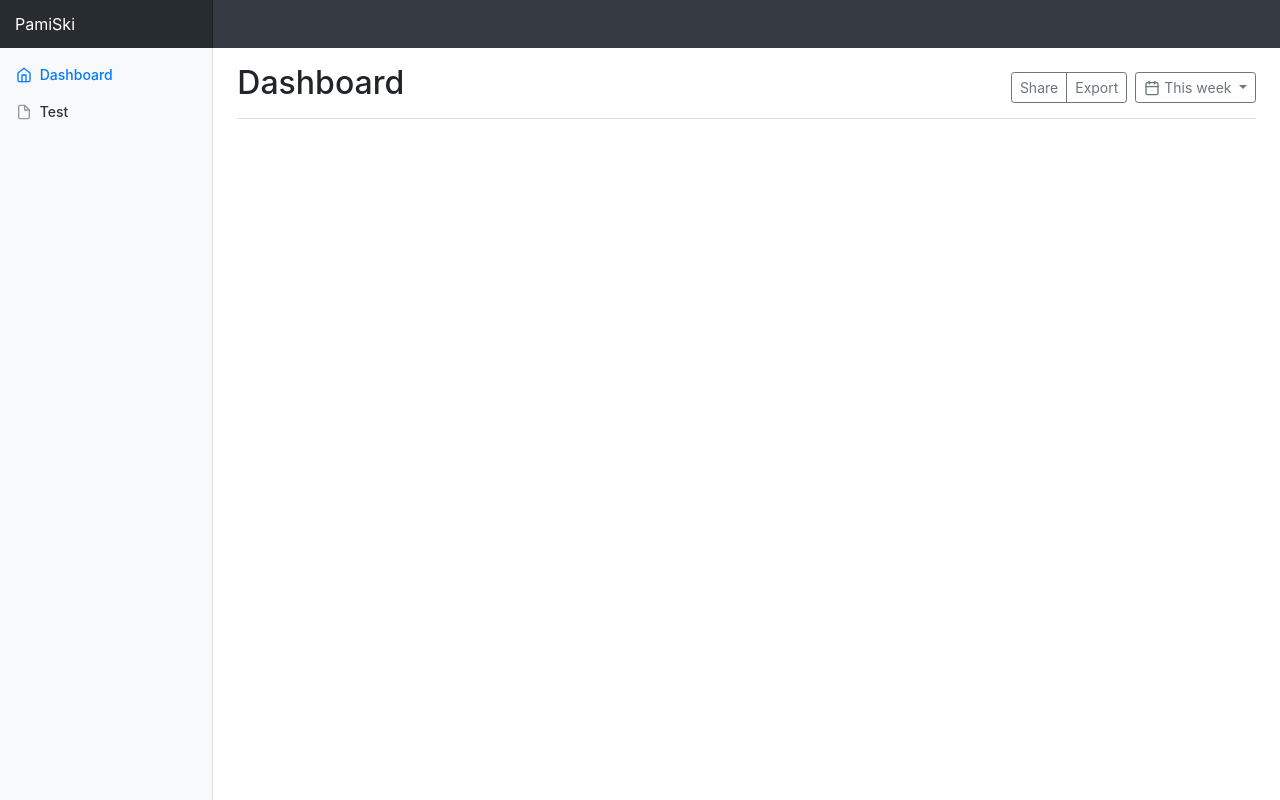
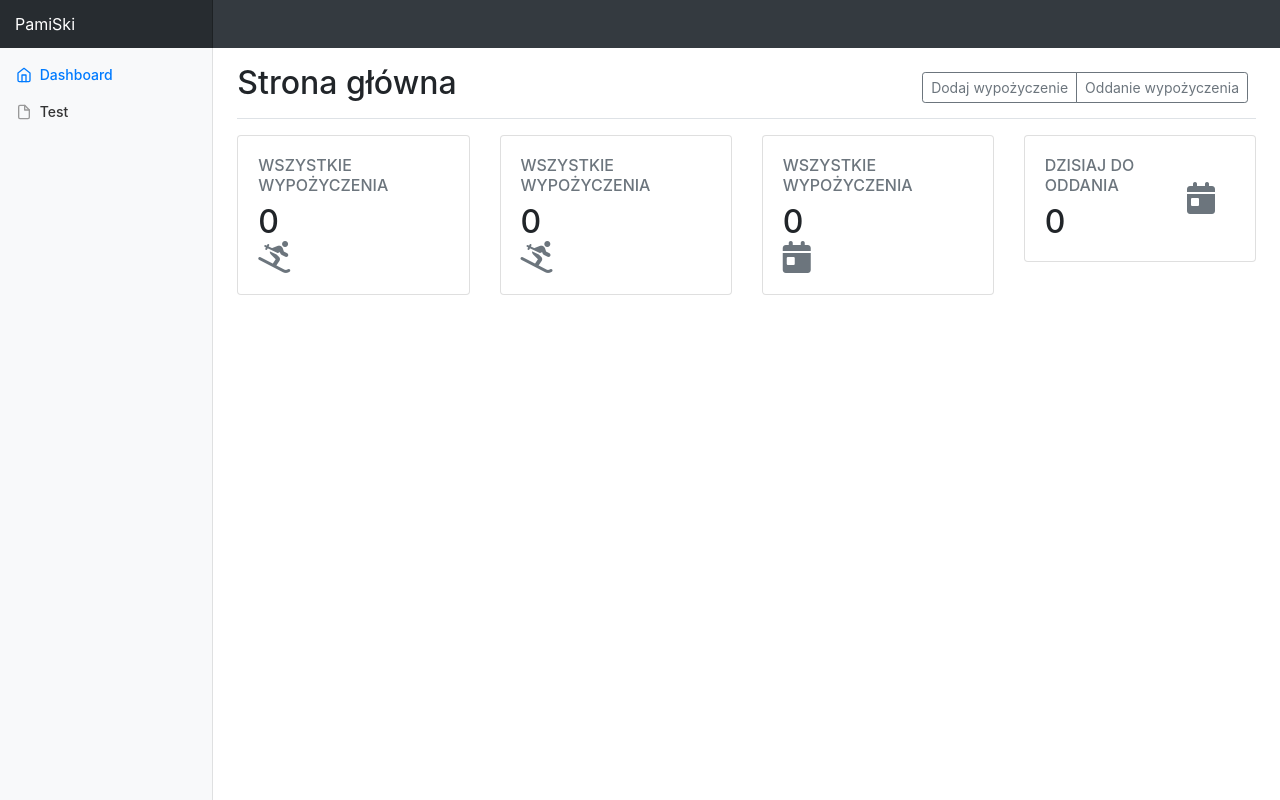
Before and after one commit to masakradev/ski_rent, a Flask app: page / in a window 1280 px wide. Run offline with Flask 2, Linux system fonts and the light colour scheme; some libraries are stand-ins or nearby versions.

Commit message:
Add box in index.html

```diff
--- a/app/dashboard/templates/base.html
+++ b/app/dashboard/templates/base.html
@@ -14,6 +14,8 @@
 
     <!-- Custom styles for this template -->
     <link href="{{ url_for('static', filename='css/dashboard.css')}}" rel="stylesheet">
+    <!-- Font Awaysome -->
+    <script src="https://kit.fontawesome.com/6ba11c0d6a.js" crossorigin="anonymous"></script>
   </head>
 
   <body>
@@ -57,7 +59,9 @@
 
         </main>
       </div>
+
     </div>
+
 
     <!-- Bootstrap core JavaScript
     ================================================== -->
--- a/app/dashboard/templates/index.html
+++ b/app/dashboard/templates/index.html
@@ -2,16 +2,85 @@
 
 {% block content %}
 <div class="d-flex justify-content-between flex-wrap flex-md-nowrap align-items-center pb-2 mb-3 border-bottom">
-    <h1 class="h2">Dashboard</h1>
+    <h1 class="h2">Strona główna</h1>
     <div class="btn-toolbar mb-2 mb-md-0">
       <div class="btn-group mr-2">
-        <button class="btn btn-sm btn-outline-secondary">Share</button>
-        <button class="btn btn-sm btn-outline-secondary">Export</button>
+        <button class="btn btn-sm btn-outline-secondary">Dodaj wypożyczenie</button>
+        <button class="btn btn-sm btn-outline-secondary">Oddanie wypożyczenia</button>
       </div>
-      <button class="btn btn-sm btn-outline-secondary dropdown-toggle">
-        <span data-feather="calendar"></span>
-        This week
-      </button>
     </div>
   </div>
+
+      <!-- Top cards -->
+    <div class="row">
+        <div class="col-3">
+            <div class="card">
+              <div class="card-body">
+                  <div class="row align-items-center">
+                      <div class="col">
+                        <h6 class="text-uppercase text-muted mb-2">Wszystkie wypożyczenia</h6>
+                        <span class="h2 mb-0">
+                          0
+                        </span>
+                      </div>
+                      <div class="col-auto">
+                          <span style="margin-right: 20px" class="h2 fas fa-skiing text-muted mb-0"></span>
+                      </div>
+                  </div>
+              </div>
+            </div>
+        </div>
+        <div class="col-3">
+            <div class="card">
+              <div class="card-body">
+                  <div class="row align-items-center">
+                      <div class="col">
+                        <h6 class="text-uppercase text-muted mb-2">Wszystkie wypożyczenia</h6>
+                        <span class="h2 mb-0">
+                          0
+                        </span>
+                      </div>
+                      <div class="col-auto">
+                          <span style="margin-right: 20px" class="h2 fas fa-skiing text-muted mb-0"></span>
+                      </div>
+                  </div>
+              </div>
+            </div>
+        </div>
+        <div class="col-3">
+            <div class="card">
+              <div class="card-body">
+                  <div class="row align-items-center">
+                      <div class="col">
+                        <h6 class="text-uppercase text-muted mb-2">Wszystkie wypożyczenia</h6>
+                        <span class="h2 mb-0">
+                          0
+                        </span>
+                      </div>
+                      <div class="col-auto">
+                          <span style="margin-right: 20px" class="h2 fas fa-calendar-day text-muted mb-0"></span>
+                      </div>
+                  </div>
+              </div>
+            </div>
+        </div>
+        <div class="col-3">
+            <div class="card">
+              <div class="card-body">
+                  <div class="row align-items-center">
+                      <div class="col">
+                        <h6 class="text-uppercase text-muted mb-2">Dzisiaj do oddania</h6>
+                        <span class="h2 mb-0">
+                          0
+                        </span>
+                      </div>
+                      <div class="col-auto">
+                          <span style="margin-right: 20px" class="h2 fas fa-calendar-day text-muted mb-0"></span>
+                      </div>
+                  </div>
+              </div>
+            </div>
+        </div>
+    </div>
+
 {% endblock %}
```
